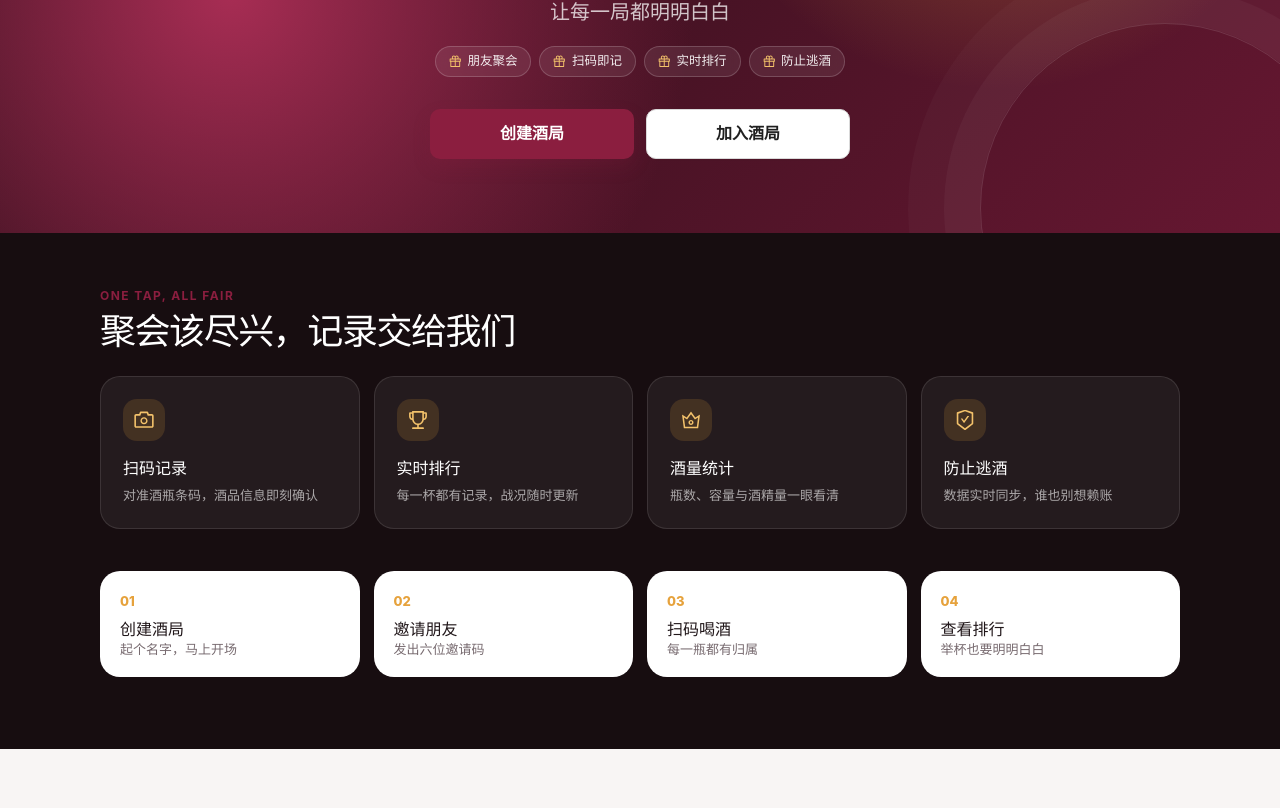
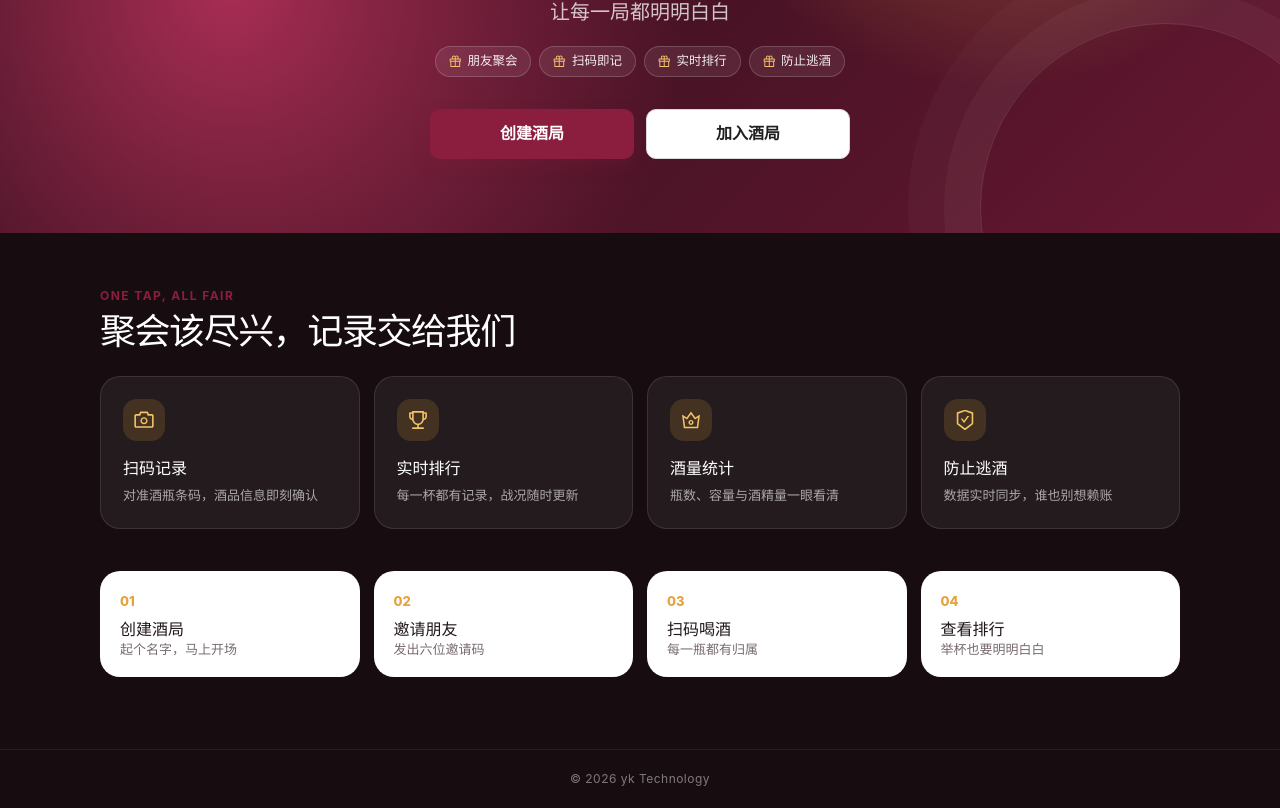
Before and after one commit to Yanke00011/JIUJU, a React (Vite) app in the folder apps/web/: page / in a window 1280 px wide. Shown: the part 293-1101 px from the top of the page. Before the commit the page ends 1042 px from the top, so only its background shows below. Built offline with nearby package versions, Linux system fonts and the light colour scheme; no server answers.

Commit message:
feat: add landing page copyright footer

```diff
--- a/apps/web/src/pages/Home.tsx
+++ b/apps/web/src/pages/Home.tsx
@@ -112,6 +112,9 @@ function Landing() {
           ))}
         </div>
       </section>
+      <footer className="landing-footer">
+        © {new Date().getFullYear()} yk Technology
+      </footer>
     </main>
   );
 }
--- a/apps/web/src/styles.css
+++ b/apps/web/src/styles.css
@@ -187,6 +187,15 @@ body {
   display: flex;
   align-items: center;
   gap: 4px;
+}
+.landing-footer {
+  padding: 22px max(20px, env(safe-area-inset-left, 0px))
+    calc(22px + env(safe-area-inset-bottom, 0px));
+  text-align: center;
+  color: rgba(255, 255, 255, 0.45);
+  font-size: 12px;
+  letter-spacing: 0.04em;
+  border-top: 1px solid rgba(255, 255, 255, 0.08);
 }
 .landing-copy {
   max-width: 610px;
```
